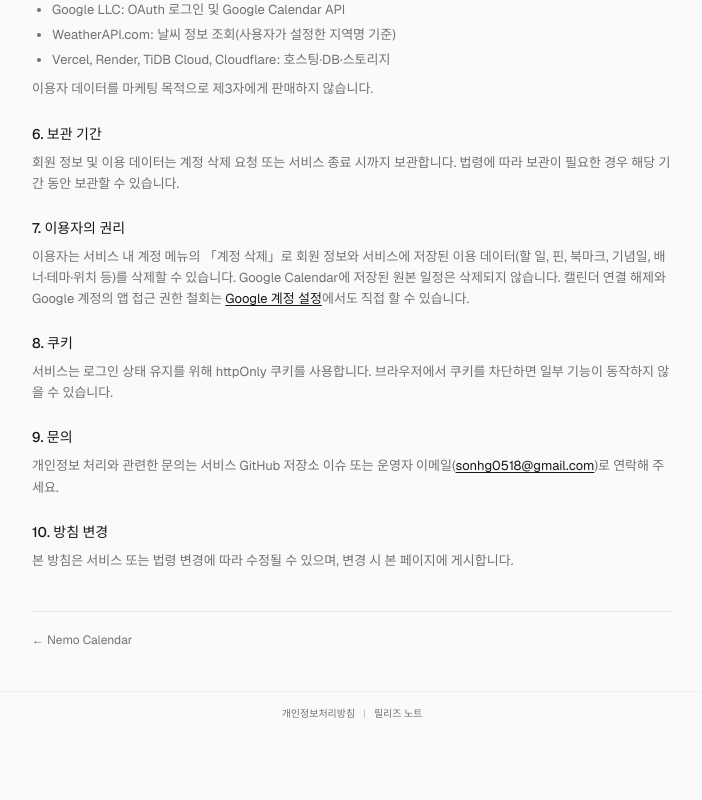
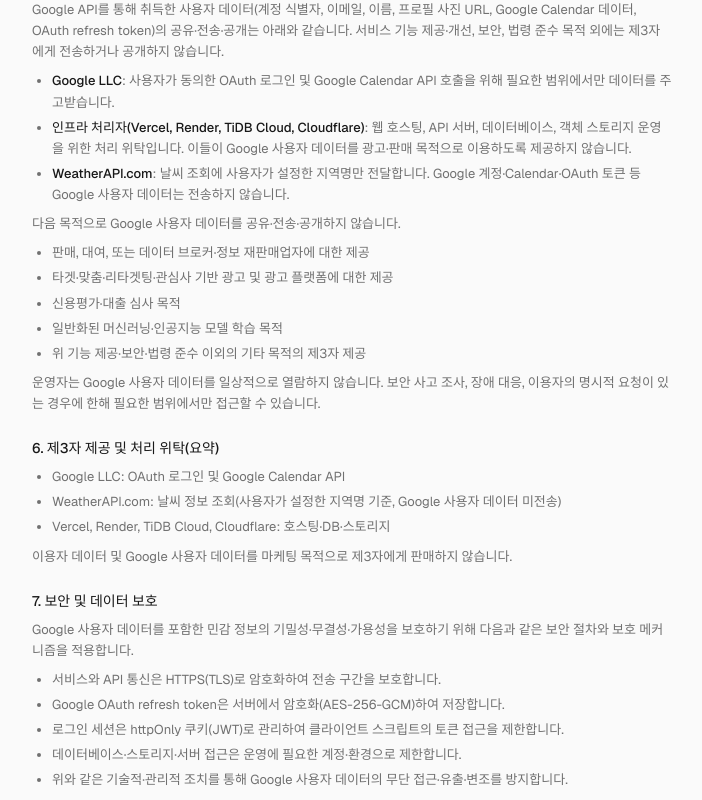
Before and after one commit to sonhyo0518/nemocalendar, a Next.js app: page /privacy in a window 1280 px wide. Shown: the part 780-1580 px from the top of the page, without its empty margins (288-990 px from the left). Before the commit the page ends 1512 px from the top, so only its background shows below. Built offline with nearby package versions, Linux system fonts and the light colour scheme; no server answers.

Commit message:
docs: Google OAuth 검수용 개인정보처리방침 보강

```diff
--- a/app/privacy/page.tsx
+++ b/app/privacy/page.tsx
@@ -20,7 +20,7 @@
           개인정보처리방침
         </h1>
         <p className="mt-2 text-xs text-muted-foreground">
-          시행일: 2026년 8월 30일 · 개정일: 2026년 9월 15일
+          시행일: 2026년 8월 30일 · 개정일: 2026년 9월 28일
         </p>
       </header>
 
@@ -30,7 +30,8 @@
           <p>
             Nemo Calendar(이하 &quot;서비스&quot;)는 Google 계정 연동을 통해
             캘린더·할 일·북마크 등 생산성 기능을 제공합니다. 본 방침은 서비스
-            이용 과정에서 처리되는 개인정보에 대해 설명합니다.
+            이용 과정에서 처리되는 개인정보 및 Google 사용자 데이터에 대해
+            설명합니다.
           </p>
         </section>
 
@@ -72,8 +73,7 @@
             </li>
             <li>
               Google Calendar API로 일정을 읽고 쓰는 일정 관리 기능 제공.
-              캘린더 데이터는 대시보드에 표시·동기화하는 데만 사용하며,
-              광고·판매·무관한 제3자 제공에 사용하지 않습니다.
+              캘린더 데이터는 대시보드에 표시·동기화하는 데만 사용합니다.
             </li>
             <li>투두, 북마크, 기념일 등 대시보드 기능 제공</li>
             <li>날씨 위젯 제공(사용자가 설정한 지역 기준)</li>
@@ -92,19 +92,107 @@
         </section>
 
         <section>
-          <h2>5. 제3자 제공 및 처리 위탁</h2>
+          <h2>5. Google 사용자 데이터의 공유·전송·공개</h2>
+          <p>
+            Google API를 통해 취득한 사용자 데이터(계정 식별자, 이메일, 이름,
+            프로필 사진 URL, Google Calendar 데이터, OAuth refresh token)의
+            공유·전송·공개는 아래와 같습니다. 서비스 기능 제공·개선, 보안,
+            법령 준수 목적 외에는 제3자에게 전송하거나 공개하지 않습니다.
+          </p>
           <ul>
-            <li>Google LLC: OAuth 로그인 및 Google Calendar API</li>
-            <li>WeatherAPI.com: 날씨 정보 조회(사용자가 설정한 지역명 기준)</li>
-            <li>Vercel, Render, TiDB Cloud, Cloudflare: 호스팅·DB·스토리지</li>
+            <li>
+              <strong className="font-medium text-foreground">
+                Google LLC
+              </strong>
+              : 사용자가 동의한 OAuth 로그인 및 Google Calendar API 호출을
+              위해 필요한 범위에서만 데이터를 주고받습니다.
+            </li>
+            <li>
+              <strong className="font-medium text-foreground">
+                인프라 처리자(Vercel, Render, TiDB Cloud, Cloudflare)
+              </strong>
+              : 웹 호스팅, API 서버, 데이터베이스, 객체 스토리지 운영을 위한
+              처리 위탁입니다. 이들이 Google 사용자 데이터를 광고·판매
+              목적으로 이용하도록 제공하지 않습니다.
+            </li>
+            <li>
+              <strong className="font-medium text-foreground">
+                WeatherAPI.com
+              </strong>
+              : 날씨 조회에 사용자가 설정한 지역명만 전달합니다. Google
+              계정·Calendar·OAuth 토큰 등 Google 사용자 데이터는 전송하지
+              않습니다.
+            </li>
+          </ul>
+          <p>다음 목적으로 Google 사용자 데이터를 공유·전송·공개하지 않습니다.</p>
+          <ul>
+            <li>판매, 대여, 또는 데이터 브로커·정보 재판매업자에 대한 제공</li>
+            <li>
+              타겟·맞춤·리타겟팅·관심사 기반 광고 및 광고 플랫폼에 대한 제공
+            </li>
+            <li>신용평가·대출 심사 목적</li>
+            <li>
+              일반화된 머신러닝·인공지능 모델 학습 목적
+            </li>
+            <li>
+              위 기능 제공·보안·법령 준수 이외의 기타 목적의 제3자 제공
+            </li>
           </ul>
           <p>
-            이용자 데이터를 마케팅 목적으로 제3자에게 판매하지 않습니다.
+            운영자는 Google 사용자 데이터를 일상적으로 열람하지 않습니다.
+            보안 사고 조사, 장애 대응, 이용자의 명시적 요청이 있는 경우에
+            한해 필요한 범위에서만 접근할 수 있습니다.
           </p>
         </section>
 
         <section>
-          <h2>6. 보관 기간</h2>
+          <h2>6. 제3자 제공 및 처리 위탁(요약)</h2>
+          <ul>
+            <li>Google LLC: OAuth 로그인 및 Google Calendar API</li>
+            <li>
+              WeatherAPI.com: 날씨 정보 조회(사용자가 설정한 지역명 기준,
+              Google 사용자 데이터 미전송)
+            </li>
+            <li>Vercel, Render, TiDB Cloud, Cloudflare: 호스팅·DB·스토리지</li>
+          </ul>
+          <p>
+            이용자 데이터 및 Google 사용자 데이터를 마케팅 목적으로
+            제3자에게 판매하지 않습니다.
+          </p>
+        </section>
+
+        <section>
+          <h2>7. 보안 및 데이터 보호</h2>
+          <p>
+            Google 사용자 데이터를 포함한 민감 정보의 기밀성·무결성·가용성을
+            보호하기 위해 다음과 같은 보안 절차와 보호 메커니즘을 적용합니다.
+          </p>
+          <ul>
+            <li>
+              서비스와 API 통신은 HTTPS(TLS)로 암호화하여 전송 구간을
+              보호합니다.
+            </li>
+            <li>
+              Google OAuth refresh token은 서버에서 암호화(AES-256-GCM)하여
+              저장합니다.
+            </li>
+            <li>
+              로그인 세션은 httpOnly 쿠키(JWT)로 관리하여 클라이언트
+              스크립트의 토큰 접근을 제한합니다.
+            </li>
+            <li>
+              데이터베이스·스토리지·서버 접근은 운영에 필요한 계정·환경으로
+              제한합니다.
+            </li>
+            <li>
+              위와 같은 기술적·관리적 조치를 통해 Google 사용자 데이터의
+              무단 접근·유출·변조를 방지합니다.
+            </li>
+          </ul>
+        </section>
+
+        <section>
+          <h2>8. 보관 기간</h2>
           <p>
             회원 정보 및 이용 데이터는 계정 삭제 요청 또는 서비스 종료 시까지
             보관합니다. 법령에 따라 보관이 필요한 경우 해당 기간 동안
@@ -113,7 +201,7 @@
         </section>
 
         <section>
-          <h2>7. 이용자의 권리</h2>
+          <h2>9. 이용자의 권리</h2>
           <p>
             이용자는 서비스 내 계정 메뉴의 「계정 삭제」로 회원 정보와
             서비스에 저장된 이용 데이터(할 일, 핀, 북마크, 기념일, 배너·테마·위치
@@ -133,7 +221,7 @@
         </section>
 
         <section>
-          <h2>8. 쿠키</h2>
+          <h2>10. 쿠키</h2>
           <p>
             서비스는 로그인 상태 유지를 위해 httpOnly 쿠키를 사용합니다.
             브라우저에서 쿠키를 차단하면 일부 기능이 동작하지 않을 수
@@ -142,7 +230,7 @@
         </section>
 
         <section>
-          <h2>9. 문의</h2>
+          <h2>11. 문의</h2>
           <p>
             개인정보 처리와 관련한 문의는 서비스 GitHub 저장소 이슈 또는
             운영자 이메일(
@@ -157,7 +245,7 @@
         </section>
 
         <section>
-          <h2>10. 방침 변경</h2>
+          <h2>12. 방침 변경</h2>
           <p>
             본 방침은 서비스 또는 법령 변경에 따라 수정될 수 있으며, 변경
             시 본 페이지에 게시합니다.
```
